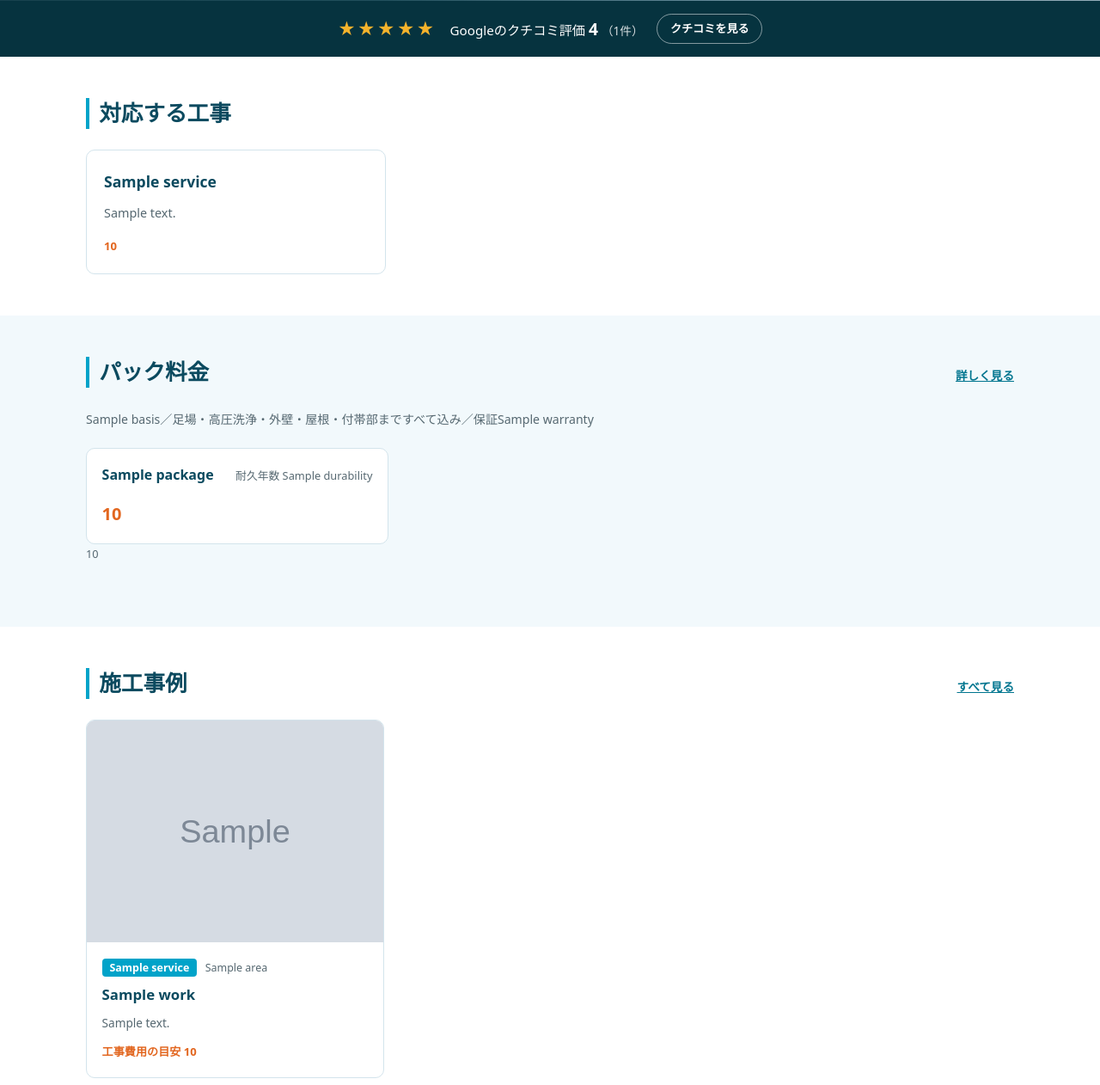
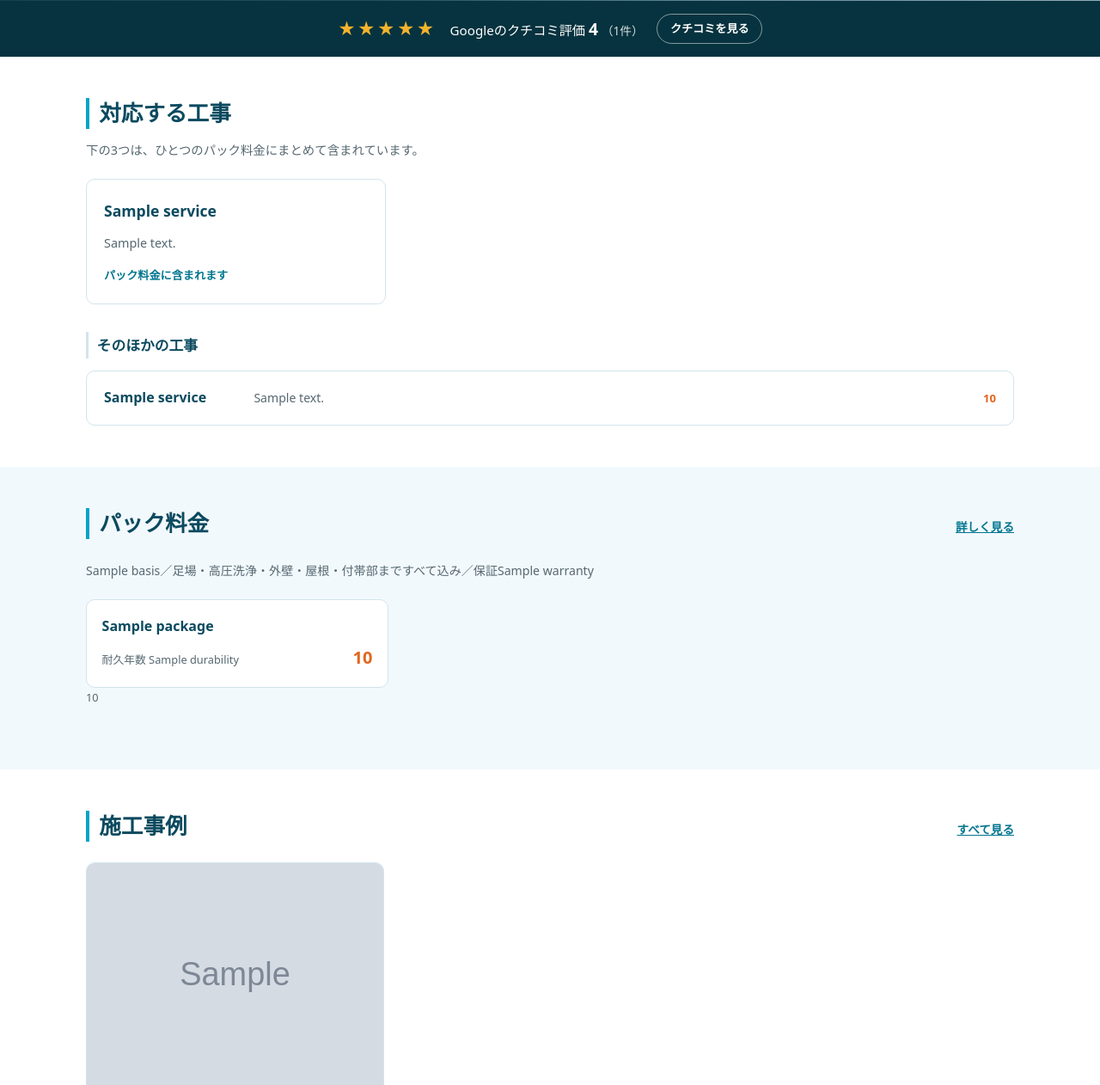
Before and after one commit to t1a2t2s3u/claude, a Python web app: template site/templates/index.html in a window 1280 px wide. Shown: the part 560-1822 px from the top of the page at 86% size. Run offline with Jinja, Linux system fonts and the light colour scheme; the template is opened without the code that fills it: most values are stand-ins (such as "Sample title", 1, 10 or a date in 2020); grey boxes marked "Sample" are stand-in pictures.

Commit message:
屋根とコーキングの作業写真を追加し、工事の並びを組み直した
受け取った2枚を設定した。屋根は下塗りの上に色を重ねているところが写って
おり、「3回塗り」の説明の裏づけになる。コーキングは養生テープを貼って
充填している場面で、工程の丁寧さが伝わる。

防水工事の写真だけ無いため、4枚揃うまでカードに写真を出さない従来の判定
では、いつまでも写真が出ない状態だった。並びを組み直して解決した。

- パック料金に含まれる3工事（外壁・屋根・コーキング）を写真付きカードに
- 防水工事は「そのほかの工事」として、写真のない行で分けた

これは写真が足りないことへの対処だが、そもそも防水だけ料金の扱いが違う
（パックに含まれず別途見積もり）ので、分けたほうが情報としても正しい。

あわせて、塗料名の長さの違いで折り返しがまちまちだった料金カードを、
行を固定する形にした。

Co-Authored-By: Claude Opus 5 <noreply@anthropic.com>
Claude-Session: https://claude.ai/code/session_018tnVthesxTHzM7VEmMwQqW

```diff
--- a/site/assets/style.css
+++ b/site/assets/style.css
@@ -440,10 +440,11 @@ table.price-table thead th {
 .price-card {
   background: var(--bg); border: 1px solid var(--line);
   border-radius: var(--radius); padding: 1rem 1.1rem;
-  display: flex; align-items: baseline; justify-content: space-between;
-  gap: .75rem; flex-wrap: wrap;
+  /* 塗料名の長さがまちまちなので、折り返しに任せず行を固定する */
+  display: grid; grid-template-columns: 1fr auto;
+  gap: .15rem .75rem; align-items: baseline;
 }
-.price-name { margin: 0; font-weight: 700; color: var(--brand-deep); flex: 1 1 8rem; }
+.price-name { margin: 0; font-weight: 700; color: var(--brand-deep); grid-column: 1 / -1; }
 .price-durability { margin: 0; font-size: .8rem; color: var(--ink-muted); white-space: nowrap; }
 .price-amount {
   margin: 0; font-weight: 700; font-size: 1.25rem; color: var(--accent);
@@ -616,3 +617,26 @@ table.price-table thead th {
 @media (min-width: 700px) and (hover: hover) {
   .line-qr { display: block; }
 }
+
+/* ---------- パックに含まれない工事 ---------- */
+
+.service-lead { margin: -.75rem 0 1.25rem; font-size: .9rem; color: var(--ink-muted); }
+.service-subhead {
+  margin: 2rem 0 .9rem; font-size: 1.05rem; color: var(--brand-deep);
+  padding-left: .6rem; border-left: 3px solid var(--line);
+}
+.service-rows { display: grid; gap: .75rem; }
+.service-row {
+  display: grid; gap: .25rem .9rem; align-items: baseline;
+  background: var(--bg); border: 1px solid var(--line);
+  border-radius: var(--radius); padding: 1rem 1.25rem;
+  text-decoration: none; color: inherit;
+  transition: box-shadow .15s;
+}
+.service-row:hover { box-shadow: var(--shadow-lift); }
+.service-row-name { font-weight: 700; color: var(--brand-deep); }
+.service-row-summary { font-size: .88rem; color: var(--ink-muted); }
+
+@media (min-width: 700px) {
+  .service-row { grid-template-columns: 10rem 1fr auto; }
+}
--- a/site/services.toml
+++ b/site/services.toml
@@ -90,6 +90,8 @@ name = "屋根塗装"
 summary = "スレート・トタン・セメント瓦の塗り替えに対応。パック料金には屋根塗装も含まれます。"
 duration = "7〜10日"
 in_package = true
+image = "works/shokunin-yane.jpg"
+image_caption = "屋根の塗装作業（下塗りの上に色を重ねているところ）"
 features = [
   "外壁と同じ足場を使うため、パック料金に含めています",
   "スレート屋根は縁切りを行い、雨水の逃げ道を確保します",
@@ -109,6 +111,8 @@ name = "コーキング（シーリング）工事"
 summary = "サイディングの目地やサッシまわりの充填材の打ち替え。パック料金に含まれます。"
 duration = "2〜4日"
 in_package = true
+image = "works/shokunin-coking.jpg"
+image_caption = "コーキングの打ち替え作業"
 features = [
   "古いコーキングを撤去してから充填する「打ち替え」が基本です",
   "状態が良い箇所に限り「増し打ち」で対応します",
--- a/site/templates/index.html
+++ b/site/templates/index.html
@@ -41,24 +41,34 @@
 <section class="section">
   <div class="wrap">
     <h2 class="section-title">対応する工事</h2>
+    <p class="service-lead">下の3つは、ひとつのパック料金にまとめて含まれています。</p>
     <div class="service-grid">
-      {% for service in services %}
+      {% for service in package_services %}
       <a class="service-card{% if service_photos_ready %} service-card-photo{% endif %}" href="/services/#{{ service.slug }}">
         {% if service_photos_ready %}
         <div class="service-thumb">
-          <img src="/assets/{{ service.image }}" alt="{{ service.image_caption or service.name ~ "の作業の様子" }}" loading="lazy" width="640" height="420">
+          <img src="/assets/{{ service.image }}" alt="{{ service.image_caption or service.name ~ 'の作業の様子' }}" loading="lazy" width="640" height="420">
         </div>
         {% endif %}
         <h3>{{ service.name }}</h3>
         <p class="service-summary">{{ service.summary }}</p>
-        {% if service.in_package %}
         <p class="service-tag">パック料金に含まれます</p>
-        {% else %}
-        <p class="service-tag service-tag-alt">{{ service.price_from }}</p>
-        {% endif %}
       </a>
       {% endfor %}
     </div>
+
+    {% if other_services %}
+    <h3 class="service-subhead">そのほかの工事</h3>
+    <div class="service-rows">
+      {% for service in other_services %}
+      <a class="service-row" href="/services/#{{ service.slug }}">
+        <span class="service-row-name">{{ service.name }}</span>
+        <span class="service-row-summary">{{ service.summary }}</span>
+        <span class="service-tag service-tag-alt">{{ service.price_from }}</span>
+      </a>
+      {% endfor %}
+    </div>
+    {% endif %}
   </div>
 </section>
 
```
Also changed, not shown: seo_meo/site/build.py (+6 -2 lines), site/assets/works/shokunin-coking.jpg (added), site/assets/works/shokunin-yane.jpg (added).
